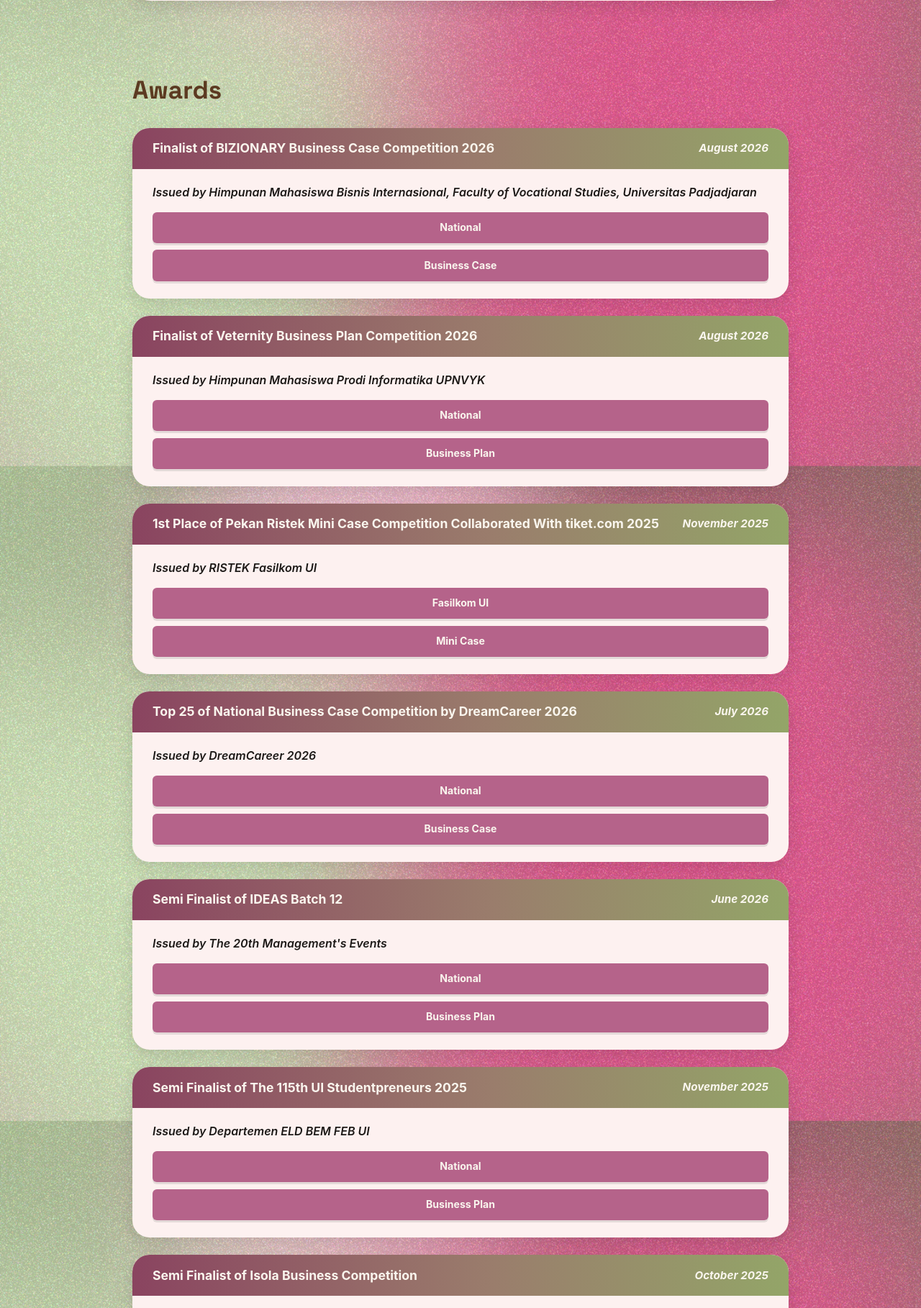
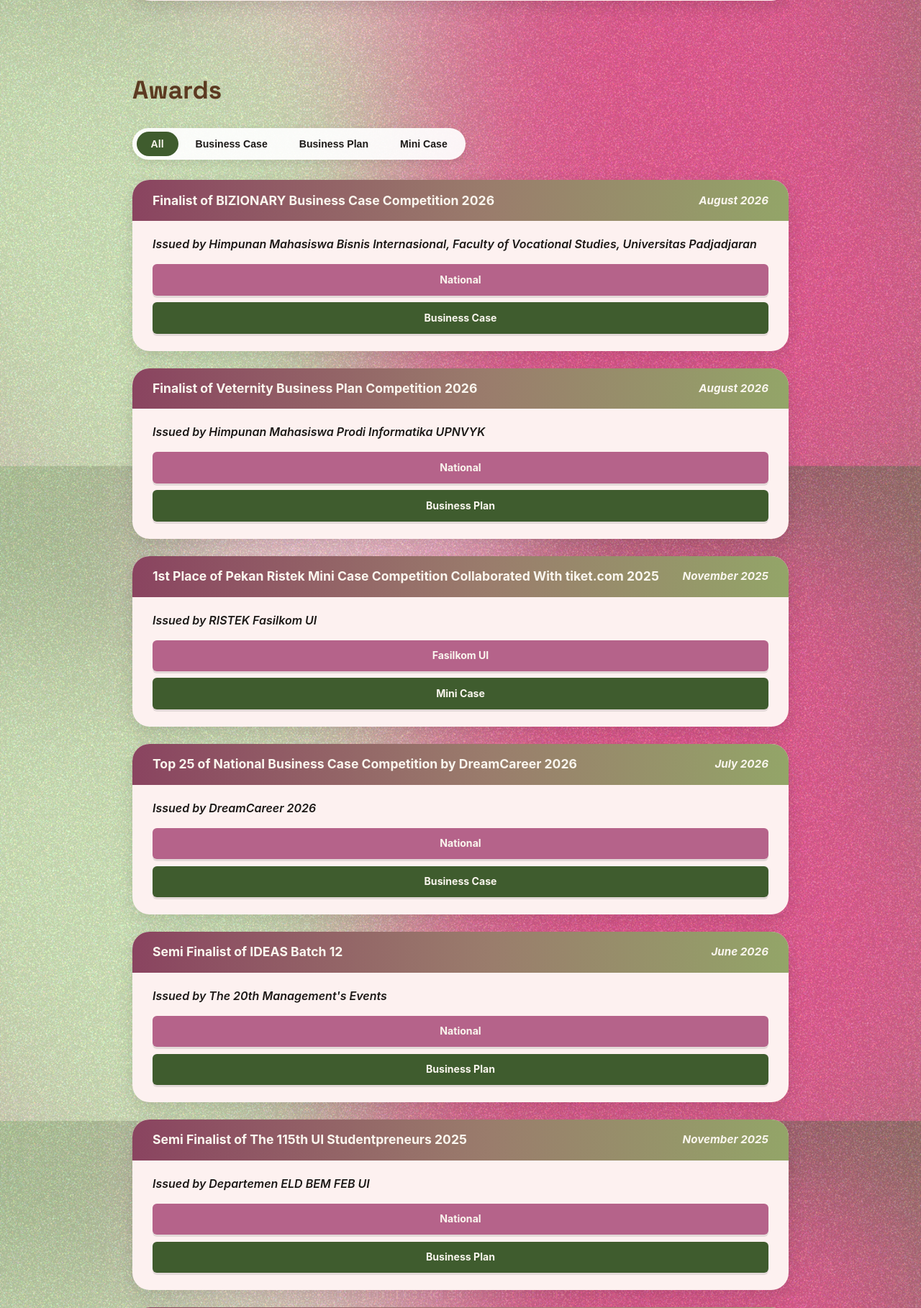
Before and after one commit to rakhel-ariw1/myportofolio, a Django app: page / in a window 1280 px wide. Shown: the part 2083-3901 px from the top of the page at 72% size. Run offline with Django 5.2, Linux system fonts and the light colour scheme.

Commit message:
update awards section

```diff
--- a/static/css/style.css
+++ b/static/css/style.css
@@ -13,6 +13,7 @@
     --text-muted: rgba(250, 246, 238, 0.85);
     --pill-bg: rgba(255, 255, 255, 0.92);
     --brown-dark: #5c3a21;
+    --dark-green: #3f5c2e;
     --radius: 999px;
     --radius-card: 24px;
 }
@@ -326,6 +327,38 @@ h1, .brand {
     margin-top: 0;
 }
 
+.category-filter {
+    display: inline-flex;
+    background-color: var(--pill-bg);
+    border-radius: var(--radius);
+    padding: 0.35rem;
+    gap: 0.25rem;
+    margin-bottom: 1.75rem;
+    box-shadow: 0 4px 14px rgba(0, 0, 0, 0.1);
+}
+
+.filter-btn {
+    border: none;
+    background: transparent;
+    color: var(--ink);
+    font-weight: 600;
+    font-size: 0.88rem;
+    padding: 0.55rem 1.25rem;
+    border-radius: var(--radius);
+    cursor: pointer;
+    transition: background-color 0.2s ease, color 0.2s ease;
+}
+
+.filter-btn:hover {
+    background-color: rgba(28, 25, 23, 0.06);
+}
+
+.filter-btn.active {
+    background-color: var(--dark-green);
+    color: var(--cream);
+    font-weight: 700;
+}
+
 .card-position-title {
     font-weight: 700;
     color: var(--ink);
@@ -336,7 +369,7 @@ h1, .brand {
 .category-badge {
     display: block;
     margin-top: 0.6rem;
-    background-color: #b5638a;
+    background-color: var(--dark-green);
     color: var(--cream);
     font-weight: 700;
     font-size: 0.88rem;
--- a/templates/index.html
+++ b/templates/index.html
@@ -138,8 +138,14 @@
         <section class="awards" id="awards">
             <div class="container">
                 <h2>Awards</h2>
+                <div class="category-filter" id="categoryFilter">
+                    <button class="filter-btn active" data-filter="all">All</button>
+                    <button class="filter-btn" data-filter="Business Case">Business Case</button>
+                    <button class="filter-btn" data-filter="Business Plan">Business Plan</button>
+                    <button class="filter-btn" data-filter="Mini Case">Mini Case</button>
+                </div>
                 <div class="awards-list">
-                    <div class="card-item">
+                    <div class="card-item" data-category="Business Case">
                         <div class="card-header">
                             <h3>Finalist of BIZIONARY Business Case Competition 2026</h3>
                             <span class="card-year">August 2026</span>
@@ -153,7 +159,7 @@
                         </div>
                     </div>
 
-                    <div class="card-item">
+                    <div class="card-item" data-category="Business Plan">
                         <div class="card-header">
                             <h3>Finalist of Veternity Business Plan Competition 2026</h3>
                             <span class="card-year">August 2026</span>
@@ -167,7 +173,7 @@
                         </div>
                     </div>
 
-                    <div class="card-item">
+                    <div class="card-item" data-category="Mini Case">
                         <div class="card-header">
                             <h3>1st Place of Pekan Ristek Mini Case Competition Collaborated With tiket.com 2025</h3>
                             <span class="card-year">November 2025</span>
@@ -181,7 +187,7 @@
                         </div>
                     </div>
 
-                    <div class="card-item">
+                    <div class="card-item" data-category="Business Case">
                         <div class="card-header">
                             <h3>Top 25 of National Business Case Competition by DreamCareer 2026</h3>
                             <span class="card-year">July 2026</span>
@@ -195,7 +201,7 @@
                         </div>
                     </div>
 
-                    <div class="card-item">
+                    <div class="card-item" data-category="Business Plan">
                         <div class="card-header">
                             <h3>Semi Finalist of IDEAS Batch 12</h3>
                             <span class="card-year">June 2026</span>
@@ -209,7 +215,7 @@
                         </div>
                     </div>
 
-                    <div class="card-item">
+                    <div class="card-item" data-category="Business Plan">
                         <div class="card-header">
                             <h3>Semi Finalist of The 115th UI Studentpreneurs 2025</h3>
                             <span class="card-year">November 2025</span>
@@ -223,7 +229,7 @@
                         </div>
                     </div>
 
-                    <div class="card-item">
+                    <div class="card-item" data-category="Business Plan">
                         <div class="card-header">
                             <h3>Semi Finalist of Isola Business Competition</h3>
                             <span class="card-year">October 2025</span>
@@ -237,7 +243,7 @@
                         </div>
                     </div>
 
-                    <div class="card-item">
+                    <div class="card-item" data-category="Business Plan">
                         <div class="card-header">
                             <h3>Semi Finalist of Garuda Business Plan Competition</h3>
                             <span class="card-year">July 2026</span>
@@ -251,7 +257,7 @@
                         </div>
                     </div>
 
-                    <div class="card-item">
+                    <div class="card-item" data-category="Business Plan">
                         <div class="card-header">
                             <h3>Semi Finalist of Business Plan Competition Innovators Clash Vol.2</h3>
                             <span class="card-year">July 2026</span>
@@ -295,6 +301,22 @@
 
         window.addEventListener('scroll', setActiveLink);
         window.addEventListener('load', setActiveLink);
+
+        const filterButtons = document.querySelectorAll('.filter-btn');
+        const awardCards = document.querySelectorAll('.awards-list .card-item');
+
+        filterButtons.forEach(btn => {
+            btn.addEventListener('click', () => {
+                filterButtons.forEach(b => b.classList.remove('active'));
+                btn.classList.add('active');
+                const filter = btn.getAttribute('data-filter');
+
+                awardCards.forEach(card => {
+                    const match = filter === 'all' || card.getAttribute('data-category') === filter;
+                    card.style.display = match ? '' : 'none';
+                });
+            });
+        });
     </script>
 </body>
 </html>
```
